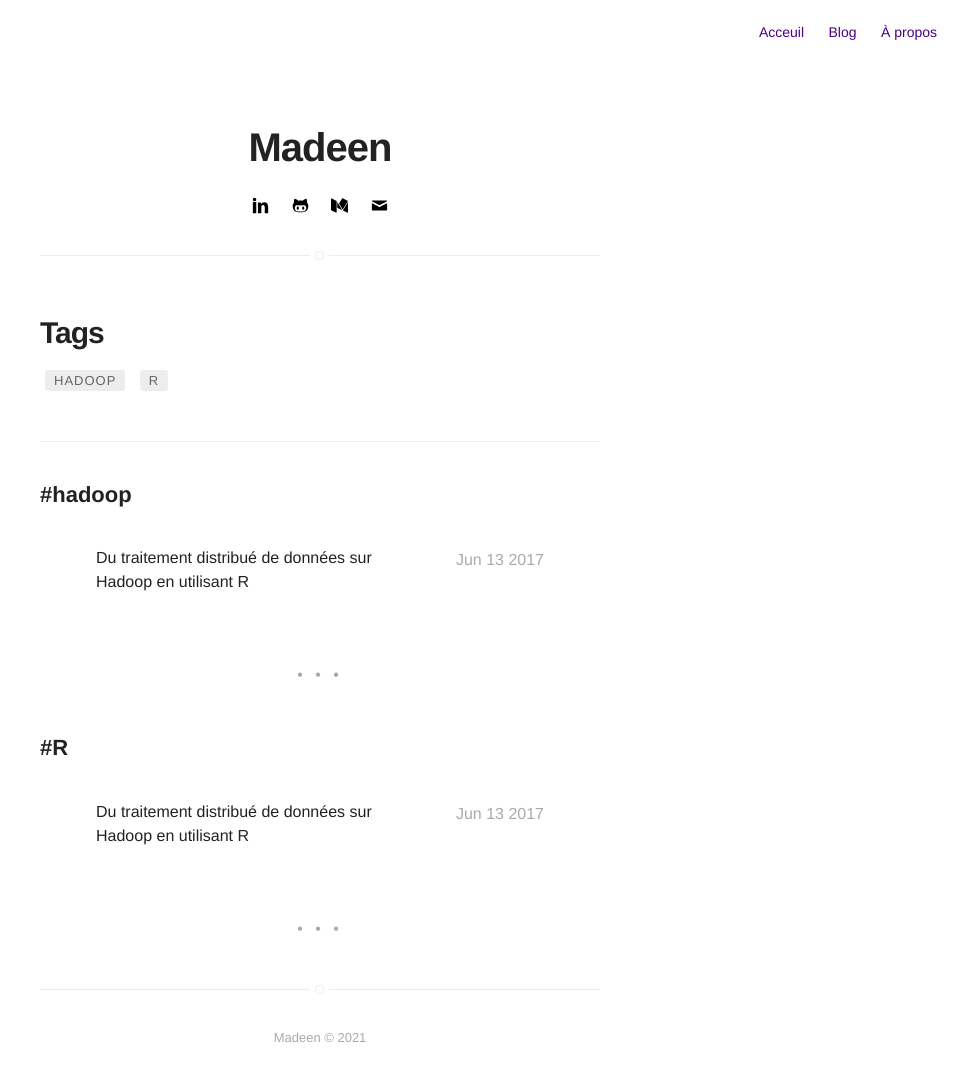
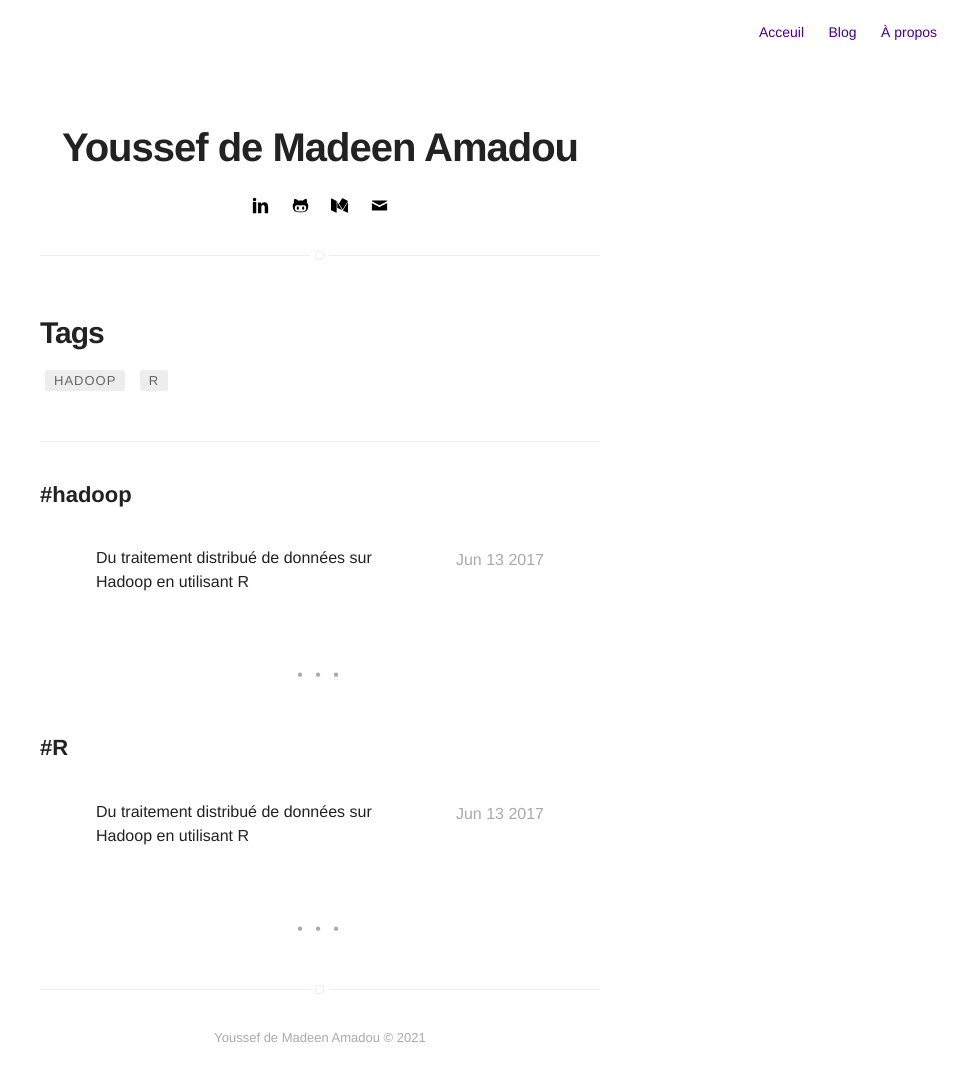
Before and after one commit to madeenamadou/madeenamadou.github.io, a Jekyll site: the page built from tags.html, in a window 1280 px wide. Shown: the whole page, without its empty margins (320-1280 px from the left). Built offline with Jekyll 4.4.1, drawn with Linux system fonts in a browser that asks for light colours.

Commit message:
Update _config.yml

```diff
--- a/_config.yml
+++ b/_config.yml
@@ -1,5 +1,5 @@
 # main text of home
-name: Madeen
+name: Youssef de Madeen Amadou
 #bio:
 
 # twitter summary info
```
